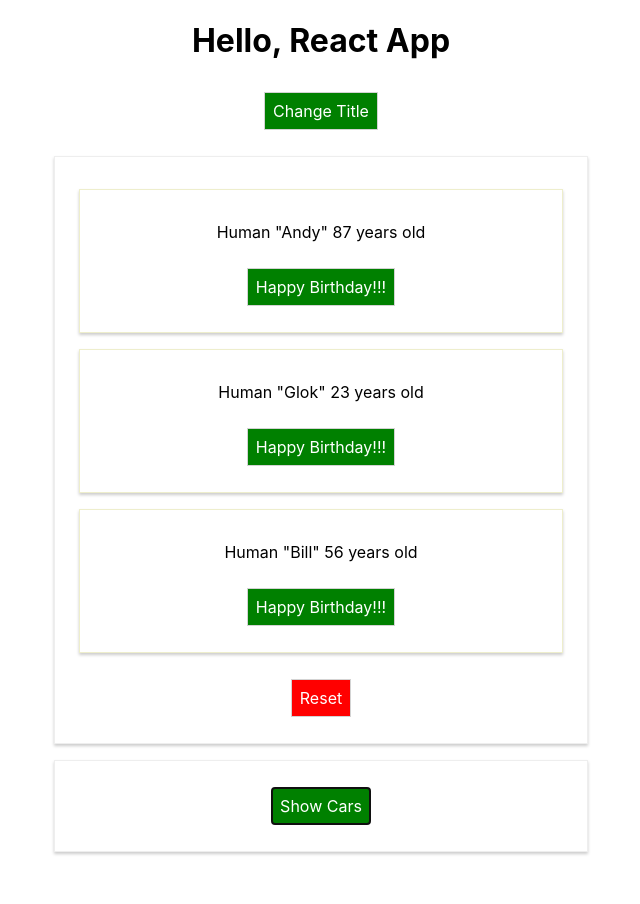
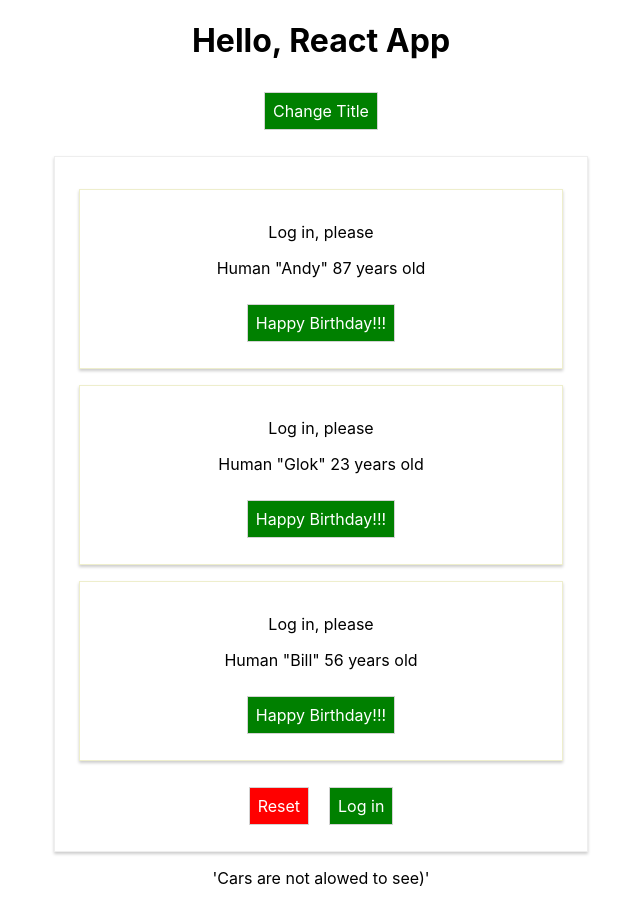
Before and after one commit to Bpaxio/react-study, a React (Create React App) app: page / in a window 1280 px wide. Shown: the whole page, without its empty margins (319-959 px from the left). Before the commit the page ends 868 px from the top, so only its background shows below. Built offline with nearby package versions, Linux system fonts and the light colour scheme.

Commit message:
example of React.Context usage

```diff
--- a/src/components/Cockpit/Cockpit.js
+++ b/src/components/Cockpit/Cockpit.js
@@ -1,7 +1,8 @@
-import React, {useState} from 'react';
+import React, {useContext, useState} from 'react';
 import Persons from "../Persons/Persons";
 import baseClasses from '../../containers/App.module.css';
 import classes from "./Cockpit.module.css";
+import AuthContext from "../../context/auth-context";
 
 const Cockpit = (props) => {
 
@@ -10,6 +11,7 @@ const Cockpit = (props) => {
     const resetState = () => {
         setPersonsState(props.persons);
     };
+    const authContext = useContext(AuthContext);
 
     const deletePersonHandler = (index) => {
         console.log("index", index);
@@ -26,6 +28,7 @@ const Cockpit = (props) => {
             <div className={classes.Persons}>
                 <Persons persons={pState} clicked={deletePersonHandler}/>
                 <button className={baseClasses.Red} onClick={resetState}>Reset</button>
+                <button className={baseClasses.Green} onClick={authContext.login}>Log in</button>
             </div>
         </div>
     );
--- a/src/components/Persons/Person/Person.js
+++ b/src/components/Persons/Person/Person.js
@@ -1,4 +1,5 @@
 import React, {useEffect, useState} from 'react'
+
 import classes from './Person.module.css'
 import baseClasses from '../../../containers/App.module.css';
 import Auxy from "../../../hoc/Auxy";
@@ -8,9 +9,11 @@ const Person = (props) => {
     useEffect(() => {
         console.log("[Person.js] useEffect");
     });
+
     const [age, updateAge] = useState(props.age);
     return (
         <Auxy>
+            {props.logged ? <p>Authenticated</p> : <p>Log in, please</p> }
             <p onClick={props.click}>Human "{props.name}" {age} years old</p>
             <p onClick={props.click}>{props.children}</p>
             <button className={baseClasses.Green} onClick={() => updateAge(age + 1)}>Happy Birthday!!!</button>
--- a/src/components/Persons/Persons.js
+++ b/src/components/Persons/Persons.js
@@ -1,11 +1,14 @@
-import React, {useEffect} from 'react';
+import React, {useContext, useEffect} from 'react';
+
 import Person from "./Person/Person";
+import AuthContext from "../../context/auth-context";
 
 
 const Persons = (props) => {
     useEffect(() => {
         console.log("[Persons.js] useEffect", props);
     });
+    const authContext = useContext(AuthContext);
 
     return props.persons.map((person, index) => (
         <Person
@@ -13,6 +16,7 @@ const Persons = (props) => {
             key={person.id}
             name={person.name}
             age={person.age}
+            logged={authContext.authenticated}
         />
     ));
 };
--- a/src/containers/App.js
+++ b/src/containers/App.js
@@ -1,8 +1,10 @@
-import React from 'react';
+import React, {useContext, useState} from 'react';
+
 import classes from './App.module.css';
 import Cars from "../components/Cars/Cars";
 import Cockpit from "../components/Cockpit/Cockpit";
 import Auxiliary from "../hoc/Auxiliary";
+import AuthContext from '../context/auth-context'
 
 const App = () => {
     const initialState = {
@@ -13,12 +15,28 @@ const App = () => {
             {id: 2, name: "Bill", age: 56}
         ]};
 
+    const [authenticated, auth] = useState(false);
+    const authContext = useContext(AuthContext);
+
+    // equals of usage <AuthContext.Provider value={{
+    //         authenticated: authenticated,
+    //         login:() => {
+    //              auth(true)
+    //         }}}>
+    authContext.login = () => {
+        auth(true)
+    };
+    authContext.authenticated = authenticated;
+
+
     return (
         <Auxiliary classes={classes.App}>
             <Cockpit title={initialState.title} persons={initialState.persons}/>
-            <Cars/>
+            {/*same sa using <AuthContext.Consumer>{context => <tags>...</tags>}</AuthContext.Consumer>*/}
+            {authContext.authenticated ? <Cars/> : <p>'Cars are not alowed to see)'</p>}
         </Auxiliary>
     );
 };
 
+
 export default App;
--- /dev/null
+++ b/src/context/auth-context.js
@@ -0,0 +1,8 @@
+import React from 'react';
+
+const authContext = React.createContext({
+    authenticated: false,
+    login: () => {}
+});
+
+export default authContext;
```
